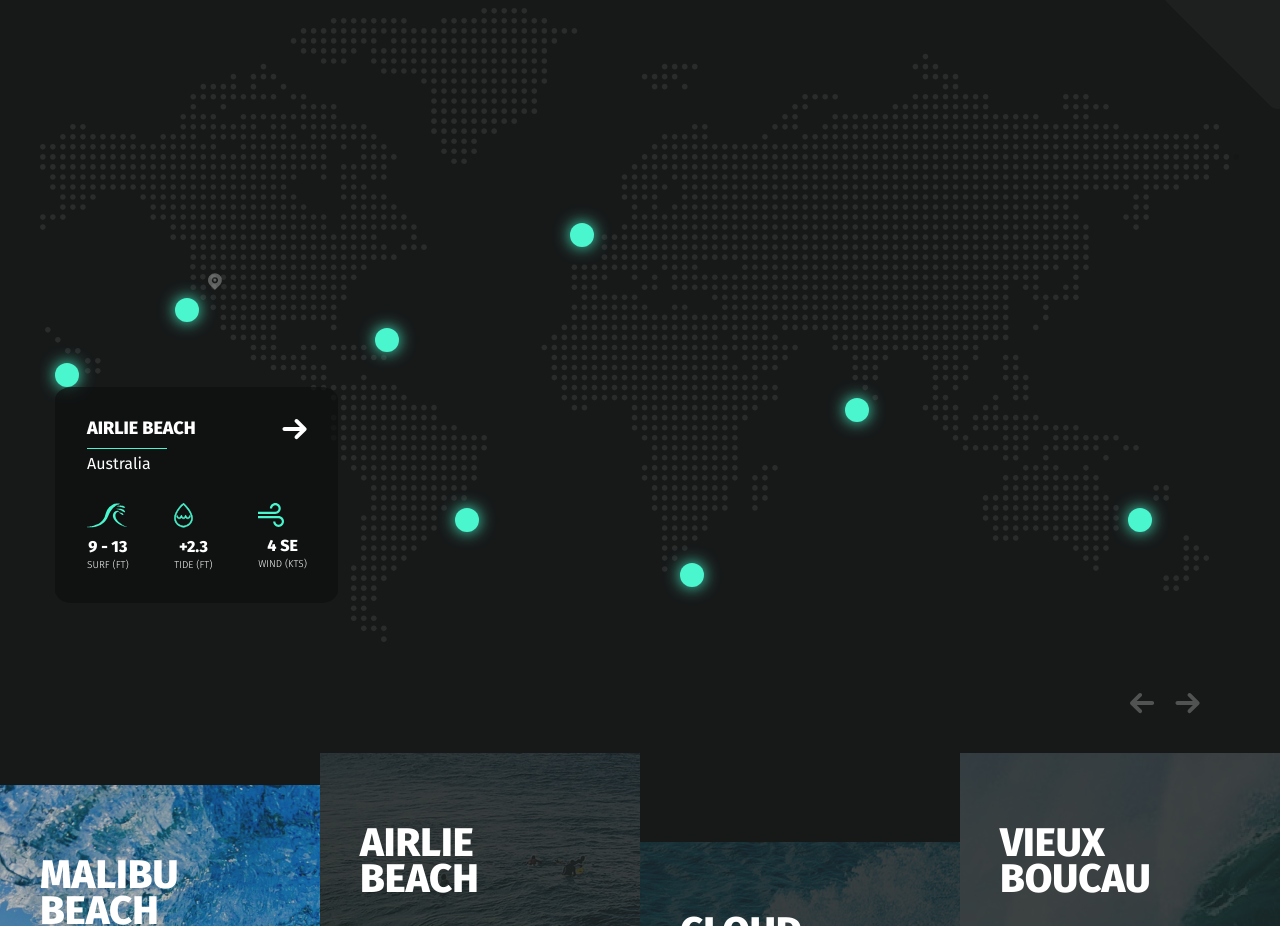
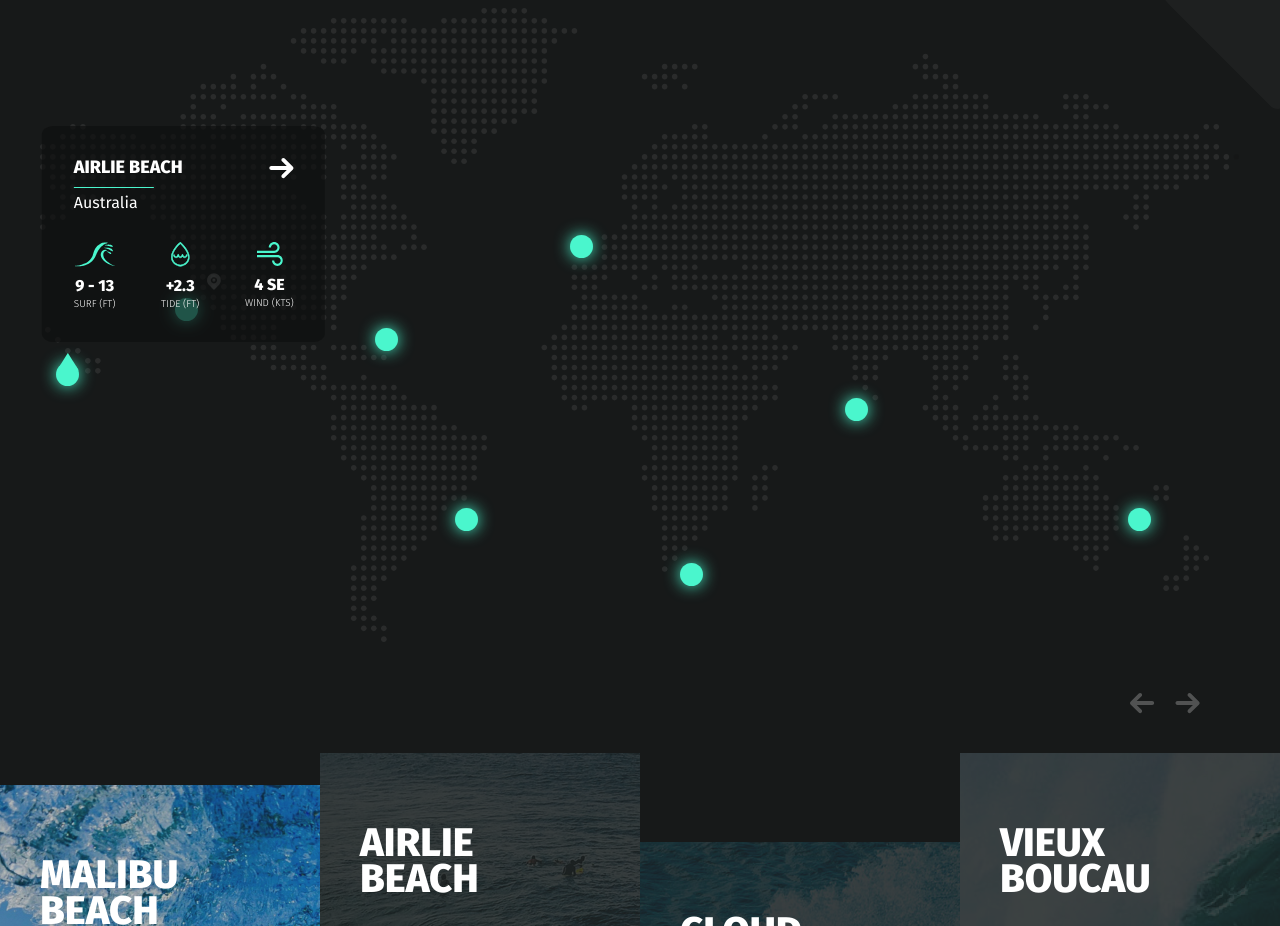
Before and after one commit to reuven9632/go-surf, a website: page app/index.html in a window 1280 px wide. Shown: the part 1260-2186 px from the top of the page. Drawn offline with nearby package versions, Linux system fonts and the light colour scheme.

Commit message:
surf-map

```diff
--- a/app/scss/style.scss
+++ b/app/scss/style.scss
@@ -293,11 +293,6 @@
     .slick-current{
         .surf-dots__item{
             display: block;
-            width: 283px;
-            height: 216px;
-            padding: 28px 31px 0 32px;
-            border-radius: 6%;
-            background-color: rgba(#0F1010, .7);
         }
     }
 }
@@ -334,7 +329,7 @@
 .surf-dots__item-content{
     text-align: center;
     img{
-        margin-bottom: 7px;
+        margin: 0 auto 7px;
     }
 }
 .surf-dots__item-number{
@@ -349,31 +344,51 @@
     line-height: 12px;
 }
 .surf-dots__circle{
-    width: 24px;
-    height: 24px;
+    width: 23px;
+    height: 23px;
     border-radius: 50%;
     background-color: $green;
     box-shadow: 0px 0px 16px 0px $green;
 }
 .surf-dots__item{
     display: none;
+    z-index: 1;
+    width: 283px;
+    height: 216px;
+    padding: 28px 31px 0 32px;
+    border-radius: 4%;
+    background-color: rgba(#0F1010, .7);
+    position: absolute;
+    bottom: 44px;
+    transform: translateX(-50%);
+    &::before{
+        content: '';
+        position: absolute;
+        width: 0;
+        height: 0;
+        border: 12px solid transparent;
+        border-bottom: 19.5px solid $green;
+        border-bottom-left-radius: 20%;
+        border-bottom-right-radius: 20%;
+        bottom: -30px;
+        left: 50%;
+    }
 }
 .surf-dots__coordinates{
     display: none;
 }
 .surf-dots{
     position: relative;
-    // &:hover{
-    //     padding-top: 60px;
-    //     background: url(../images/surf-drop-of-map.svg) 0px -10px no-repeat;
-    //     .surf-dots__circle{
-    //         display: none;
-    //     }
-    // }
 }
 .surf-dots--hawaii{
     top: 355px;
-    left: 15px;
+    left: 16px;
+    .surf-dots__item{
+        transform: translateX(-5%);
+        &::before{
+            left: 14px;
+        }
+    }
 }
 .surf-dots--california{
     top: 290px;
@@ -401,8 +416,14 @@
     left: -35px;
 }
 .surf-dots--france{
-    top: 215px;
+    top: 227px;
     left: -70px;
+    .surf-dots__item{
+        bottom: 35px;
+        &::before{
+            bottom: -20px;
+        }
+    }
 }
 .surf-dots--durban{
     top: 555px;
@@ -415,6 +436,12 @@
 .surf-dots--airlie-beach{
     top: 500px;
     left: 38px;
+    .surf-dots__item{
+        transform: translateX(-60%);
+        &::before{
+            left: 60%;
+        }
+    }
 }
 
 
```
Also changed, not shown: app/css/style.min.css, app/index.html (indentation only).
